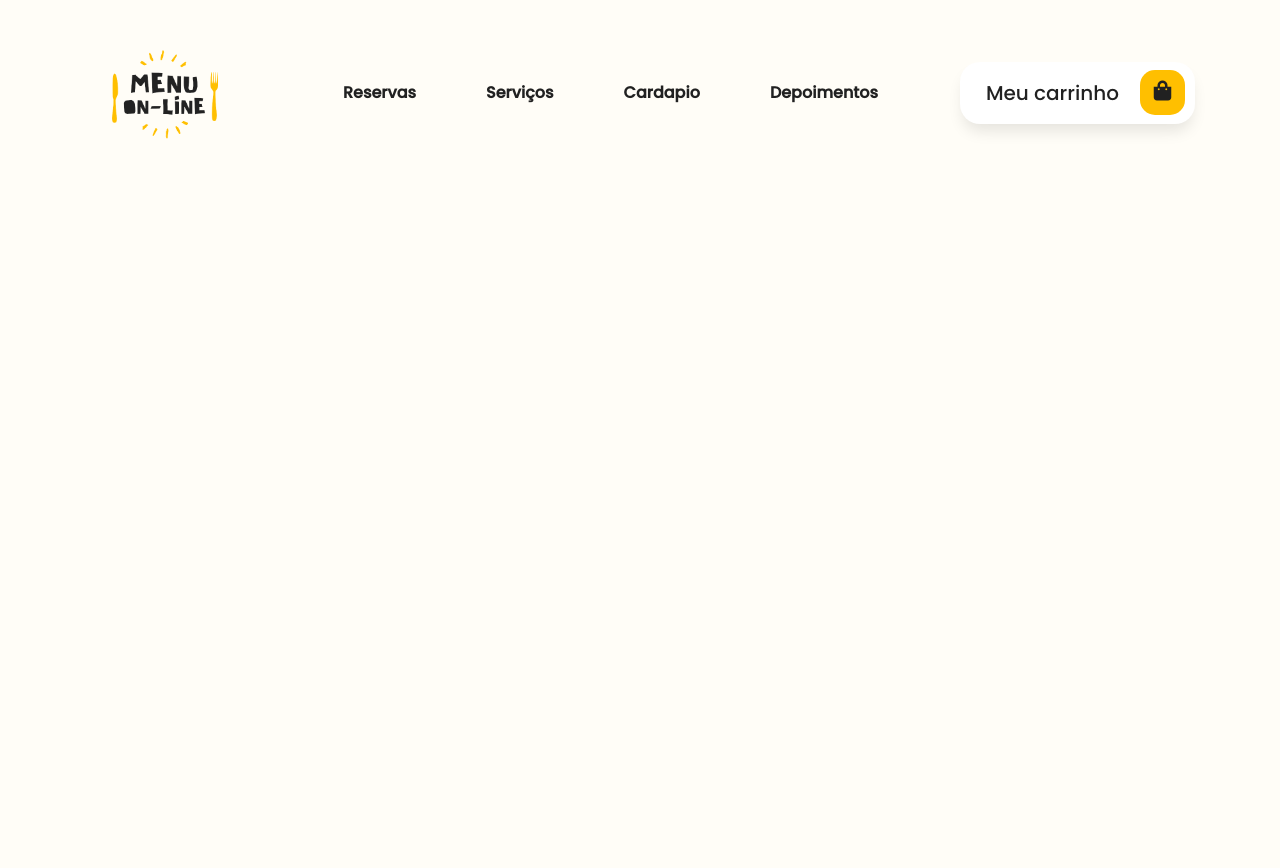
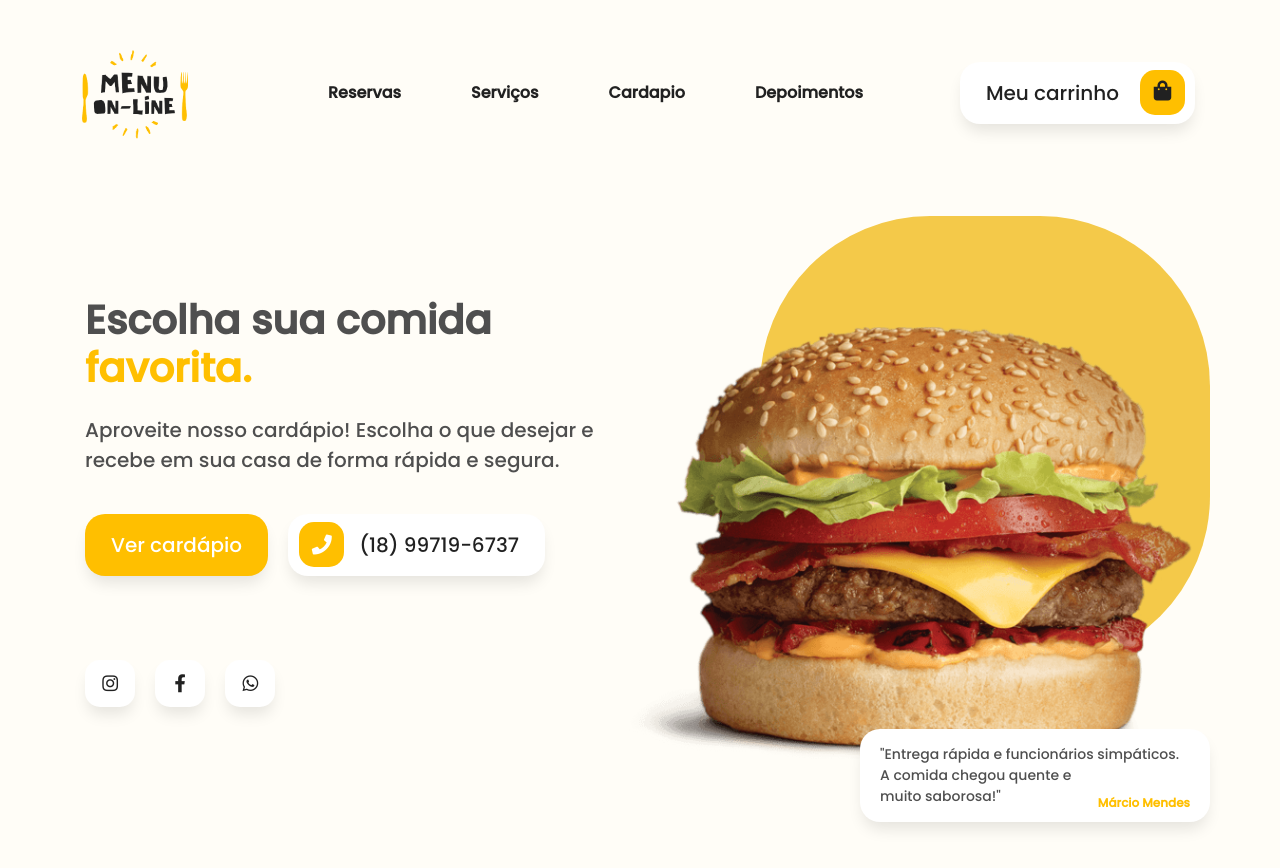
Before and after one commit to devmam3767/cardapio-online, a plain HTML site: page index.html in a window 1280 px wide. Before the commit the page ends 800 px from the top, so only its background shows below. Drawn offline with Linux system fonts and the light colour scheme.

Commit message:
Criação e estilização do banner

```diff
--- a/css/main.css
+++ b/css/main.css
@@ -32,6 +32,14 @@ b {
   font-family: "PoppinsMedium", "Rubik", sans-serif;
 }
 
+.color-primary {
+  color: var(--color-primary);
+}
+
+a.navbar-brand {
+  margin-left: -30px;
+}
+
 .nav-link {
   color: var(--color-black) !important;
   padding-left: 35px !important;
@@ -45,6 +53,11 @@ b {
   padding: 15px 25px;
   font-size: 20px;
   box-shadow: 0px 10px 15px -3px rgba(0, 0, 0, 0.1);
+}
+
+div.btn-white.active,
+.btn-white:hover {
+  background-color: var(--color-primary);
 }
 
 .btn-icon {
@@ -64,3 +77,98 @@ b {
   text-align: center;
   padding-top: 6px;
 }
+
+.banner {
+  padding-top: 110px;
+  padding-bottom: 200px;
+}
+
+.text-banner {
+  flex-direction: column;
+  justify-content: center;
+  margin-bottom: 60px;
+}
+
+.text-banner p {
+  margin-top: 15px;
+  margin-bottom: 15px;
+  font-size: 20px;
+}
+
+.btn-yellow {
+  background-color: var(--color-primary);
+  color: var(--color-white) !important;
+  border-radius: 20px;
+  padding: 15px 25px;
+  font-size: 20px;
+  box-shadow: 0px 10px 15px -3px rgba(0, 0, 0, 0.1);
+}
+
+.btn-icon-left {
+  padding-left: 70px;
+}
+
+.btn-icon-left span.icon-left {
+  display: inline-block;
+  color: var(--color-white);
+  background-color: var(--color-primary);
+  width: 45px;
+  height: 45px;
+  position: absolute;
+  margin-left: -60px;
+  margin-top: -8px;
+  border-radius: 15px;
+  text-align: center;
+  padding-top: 8px;
+}
+
+.btn-sm {
+  padding: 9px 15px !important;
+  border-radius: 15px !important;
+  font-size: 18px !important;
+}
+
+.btn-social {
+  width: 50px;
+}
+
+.card-banner {
+  height: 450px;
+  width: 450px;
+  border-radius: 170px;
+  background-color: #f4c949;
+  position: absolute;
+  right: 0;
+  top: -80px;
+}
+
+.img-banner img {
+  position: absolute;
+  width: 570px;
+  top: 30px;
+  right: 15px;
+}
+
+.card {
+  border-radius: 20px;
+  padding: 15px 20px;
+  font-size: 20px;
+  box-shadow: 0px 10px 15px -3px rgba(0, 0, 0, 0.1) !important;
+  border: none !important;
+}
+
+.card-case {
+  width: 350px;
+  font-size: 14px;
+  position: absolute;
+  right: 0;
+  bottom: -115px; /*meu ajuste*/
+}
+
+.card-case-name {
+  position: absolute;
+  font-size: 12px;
+  color: var(--color-primary);
+  right: 20px;
+  bottom: 10px;
+}
--- a/index.html
+++ b/index.html
@@ -54,7 +54,54 @@
       </div>
     </section>
 
-    <section class="banner"></section>
+    <section class="banner">
+      <div class="container">
+        <div class="row">
+          <div class="col-6">
+            <div class="d-flex text-banner">
+              <h1><b>Escolha sua comida <b class="color-primary">favorita.</b></b></h1>
+              <p>
+                Aproveite nosso cardápio! Escolha o que desejar e recebe em sua casa de forma
+                rápida e segura.
+              </p>
+              <div>
+                <a href="#" class="btn btn-yellow mt-4 mr-3">
+                  Ver cardápio
+                </a>
+                <a href="#" class="btn btn-white btn-icon-left mt-4">
+                  <span class="icon-left">
+                    <i class="fa fa-phone"></i>
+                  </span>
+                  (18) 99719-6737
+                </a>
+              </div>
+            </div>
+            <a href="#" class="btn btn-sm btn-white btn-social mt-4 mr-3">
+              <i class="fab fa-instagram"></i>
+            </a>
+            <a href="#" class="btn btn-sm btn-white btn-social mt-4 mr-3">
+              <i class="fab fa-facebook-f"></i>
+            </a>
+            <a href="#" class="btn btn-sm btn-white btn-social mt-4">
+              <i class="fab fa-whatsapp"></i>
+            </a>
+          </div>
+          <div class="col-6">
+            <div class="card-banner"></div>
+            <div class="d-flex img-banner">
+              <img src="./img/burguer.png" alt="imagem de burguer">
+            </div>
+            <div class="card card-case">
+              "Entrega rápida e funcionários simpáticos.
+              <br>A comida chegou quente e <br>
+              muito saborosa!"
+              <span class="card-case-name">
+                <b>Márcio Mendes</b>
+              </span>
+            </div>
+          </div>
+      </div>
+    </section>
 
     <section class="servicos" id="serviços"></section>
 
@@ -73,6 +120,8 @@
   </body>
 </html>
 
-<!-- f09
+<!-- f10
+
+15 minutos com erros no telefone
 
 -->
```
